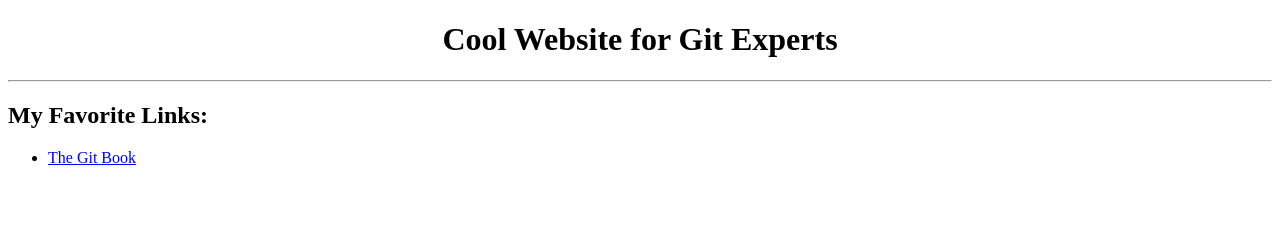
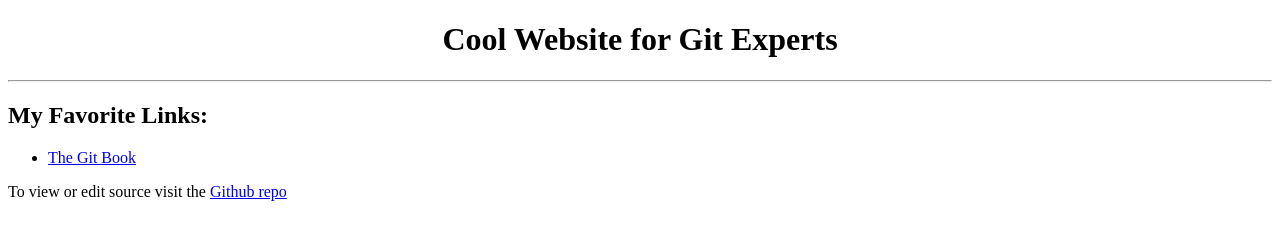
Before and after one commit to bitcoin-santa-cruz/bitcoin-santa-cruz.github.io, a plain HTML site: page index.html in a window 1280 px wide. Drawn offline with Linux system fonts and the light colour scheme.

Commit message:
Add footer with link back to Github repo (#1)
* Add footer with link back to Github repo

* Add closing </p> as per Mr. Picky

```diff
--- a/index.html
+++ b/index.html
@@ -18,4 +18,9 @@
             <!-- Add more links here! -->
         </ul>
     </body>
+    <footer>
+      <p>To view or edit source visit the
+        <a href="https://github.com/bitcoin-santa-cruz/bitcoin-santa-cruz.github.io">Github repo</a>
+      </p>
+    </footer>
 </html>
```
